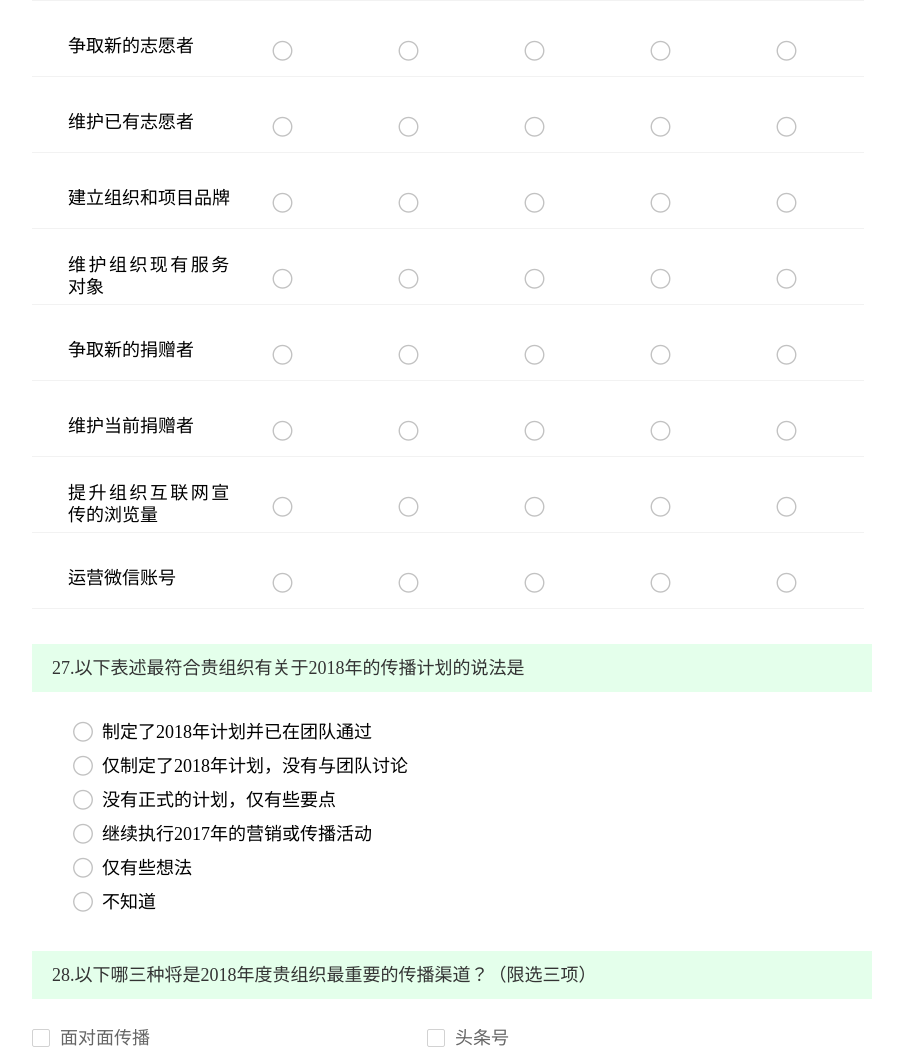
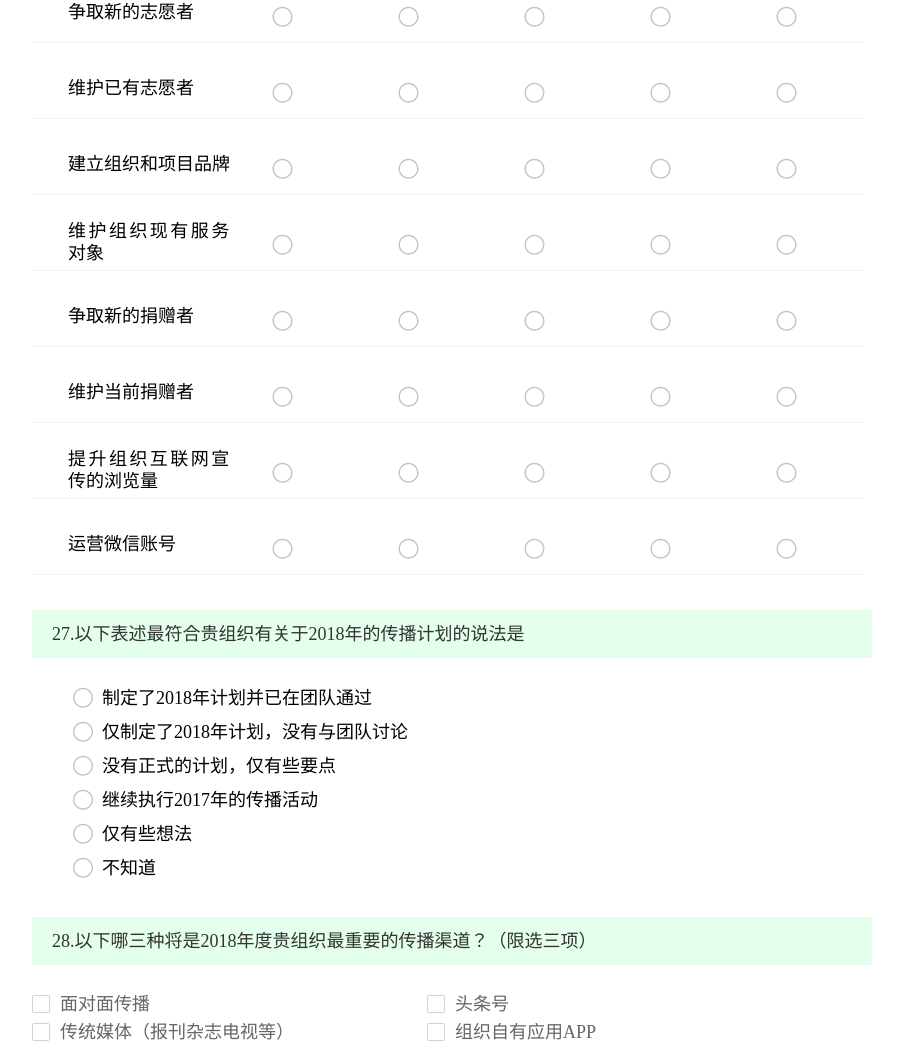
Before and after one commit to NGO20/survey, a plain HTML site: page html/survey.html in a window 1280 px wide. Shown: the part 2466-3514 px from the top of the page, without its empty margins (188-1091 px from the left). Drawn offline with Linux system fonts and the light colour scheme; a script that the page names is missing.

Commit message:
fix wording errors

```diff
--- a/html/survey.html
+++ b/html/survey.html
@@ -54,7 +54,6 @@
                                title="提供互联网传播策略培训（例如微信公众号、微博运营等等）"></li>
                     <li><input type="radio" name="internetDemand" value="提供网站、应用、移动应用或管理系统开发服务"
                                title="提供网站、应用、移动应用或管理系统开发服务"></li>
-                    <li><input type="radio" name="internetDemand" value="提供移动应用开发服务" title="提供移动应用开发服务"></li>
                     <li><input type="radio" name="internetDemand" value="捐助计算机、移动终端等设备" title="捐助计算机、移动终端等设备"></li>
                     <li>
                         <input type="radio" name="internetDemand" value="其他" title="其他">
@@ -293,7 +292,7 @@
                     <li><input type="radio" name="prPlan" value="制定了2018年计划并已在团队通过" title="制定了2018年计划并已在团队通过"></li>
                     <li><input type="radio" name="prPlan" value="仅制定了2018年计划，没有与团队讨论" title="仅制定了2018年计划，没有与团队讨论"></li>
                     <li><input type="radio" name="prPlan" value="没有正式的计划，仅有些要点" title="没有正式的计划，仅有些要点"></li>
-                    <li><input type="radio" name="prPlan" value="继续执行2017年的传播活动" title="继续执行2017年的营销或传播活动"></li>
+                    <li><input type="radio" name="prPlan" value="继续执行2017年的传播活动" title="继续执行2017年的传播活动"></li>
                     <li><input type="radio" name="prPlan" value="仅有些想法" title="仅有些想法"></li>
                     <li><input type="radio" name="prPlan" value="不知道" title="不知道"></li>
                 </ul>
```
